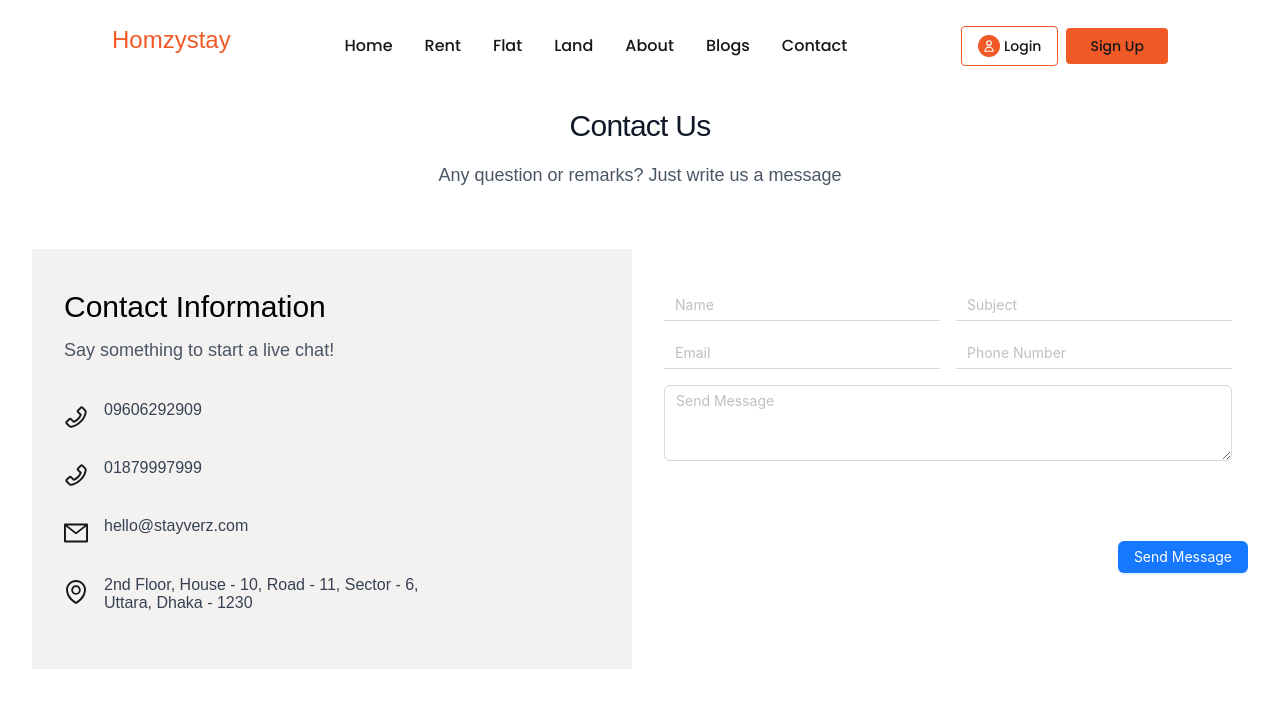
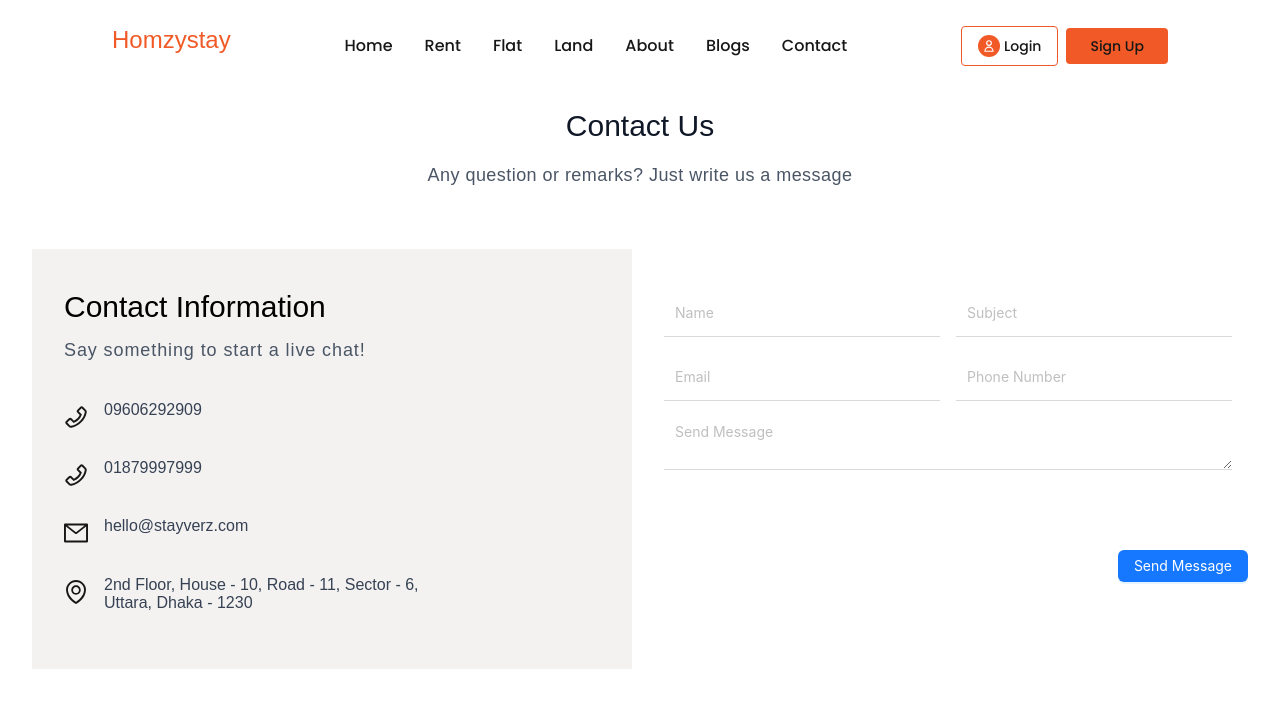
Before and after one commit to abdullah-okobiz/property-rental-client, a Next.js app: page /contact in a window 1280 px wide. Shown: the top 708 px of the page. Built offline with nearby package versions, Linux system fonts and the light colour scheme; no server answers.

Commit message:
change contact us input design

```diff
--- a/src/components/about/aboutTextAndVideo/AboutText.tsx
+++ b/src/components/about/aboutTextAndVideo/AboutText.tsx
@@ -4,10 +4,13 @@ interface AboutTextProps {
 
   const AboutText = ({ description }: AboutTextProps) => {
     return (
-      <div
-        className="prose max-w-none"
+    <div>
+      <h1 className="tracking-wider font-extrabold text-xl text-black"> About Homzystay</h1>
+        <div
+        className="prose w-full text-justify"
         dangerouslySetInnerHTML={{ __html: description }}
       />
+    </div>
     )
   }
 
--- a/src/components/contact/contactContainer/ContactForm.tsx
+++ b/src/components/contact/contactContainer/ContactForm.tsx
@@ -72,6 +72,7 @@ const ContactForm = () => {
           value={formValues.firstName}
           onChange={handleChange}
           variant="underlined"
+          style={{ paddingTop: '12px', paddingBottom: '12px' }}
         />
         <Input
           name="subject"
@@ -79,6 +80,7 @@ const ContactForm = () => {
           value={formValues.subject}
           onChange={handleChange}
           variant="underlined"
+          style={{ paddingTop: '12px', paddingBottom: '12px' }}
         />
         <Input
           name="email"
@@ -86,6 +88,7 @@ const ContactForm = () => {
           value={formValues.email}
           onChange={handleChange}
           variant="underlined"
+          style={{ paddingTop: '12px', paddingBottom: '12px' }}
         />
         <Input
           name="phone"
@@ -93,6 +96,7 @@ const ContactForm = () => {
           value={formValues.phone}
           onChange={handleChange}
           variant="underlined"
+          style={{ paddingTop: '12px', paddingBottom: '12px' }}
         />
         <div className="col-span-2">
           <TextArea
@@ -101,7 +105,15 @@ const ContactForm = () => {
             placeholder="Send Message"
             value={formValues.message}
             onChange={handleChange}
-            rows={3}
+            rows={2}
+            style={{
+              borderTop: 'none',
+              borderLeft: 'none',
+              borderRight: 'none',
+              borderBottom: '1px solid #d9d9d9',
+              borderRadius: '0',
+              boxShadow: 'none',
+            }}
           />
         </div>
       </div>
--- a/src/components/contact/contactContainer/ContactHeader.tsx
+++ b/src/components/contact/contactContainer/ContactHeader.tsx
@@ -1,8 +1,8 @@
 const ContactHeader = () => {
     return (
         <div className="mx-auto max-w-2xl text-center">
-            <h2 className="text-xl  tracking-tight text-balance font-bold text-gray-900 sm:text-3xl">Contact Us</h2>
-            <p className="mt-2 text-lg/8 text-gray-600">Any question or remarks? Just write us a message</p>
+            <h2 className="text-xl  text-balance font-extrabold text-gray-900 sm:text-3xl">Contact Us</h2>
+            <p className="mt-2 text-lg/8 text-gray-600 tracking-wide">Any question or remarks? Just write us a message</p>
         </div>
     )
 }
--- a/src/components/contact/contactContainer/ContactInfo.tsx
+++ b/src/components/contact/contactContainer/ContactInfo.tsx
@@ -5,7 +5,7 @@ const ContactInfo = () => {
     <div className="bg-[#F3F2F1] py-10 px-4 md:px-8">
       <div className="max-w-2xl mx-auto text-start mb-10">
         <h1 className="text-3xl font-semibold text-black mb-2">Contact Information</h1>
-        <p className="text-gray-600 text-[18px]">Say something to start a live chat!</p>
+        <p className="text-gray-600 text-[18px] tracking-wider">Say something to start a live chat!</p>
       </div>
 
       <div className="w-full mx-auto flex flex-col gap-6">
```
